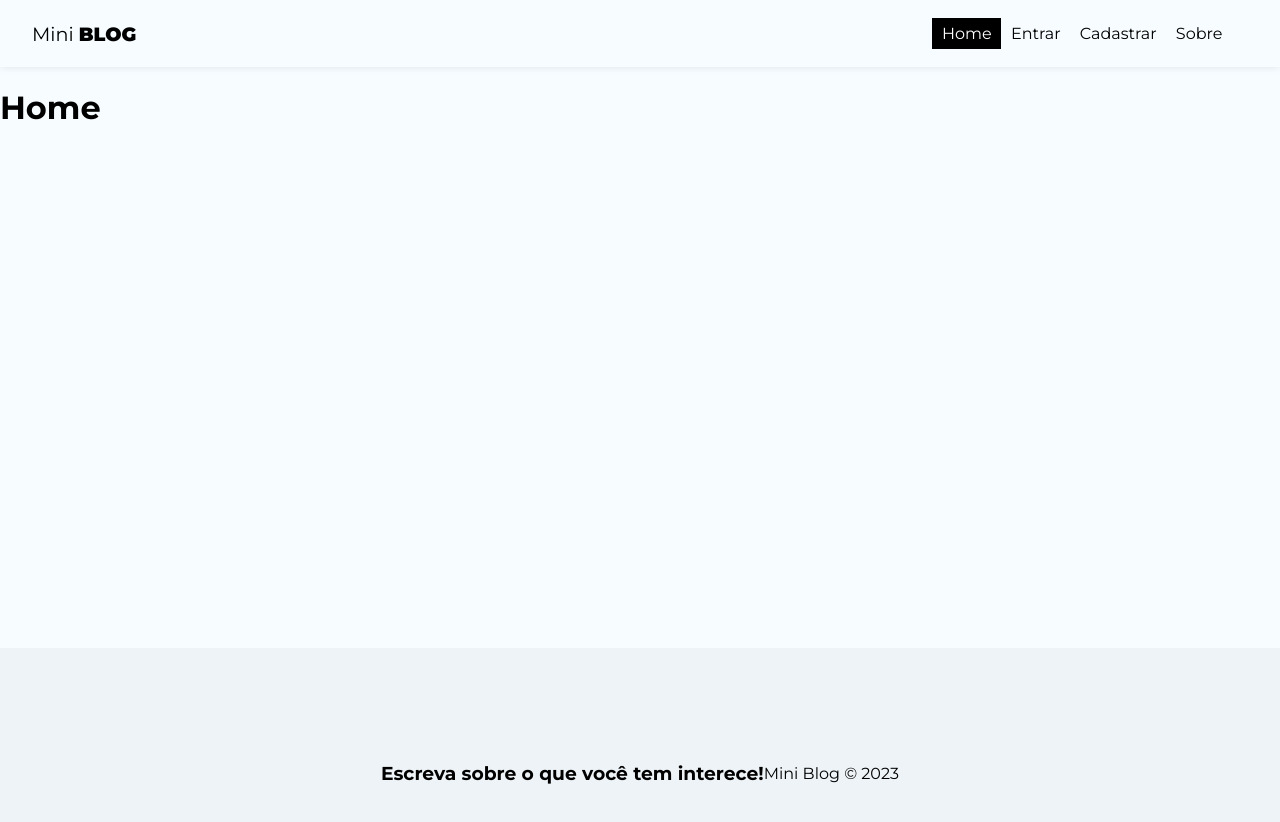
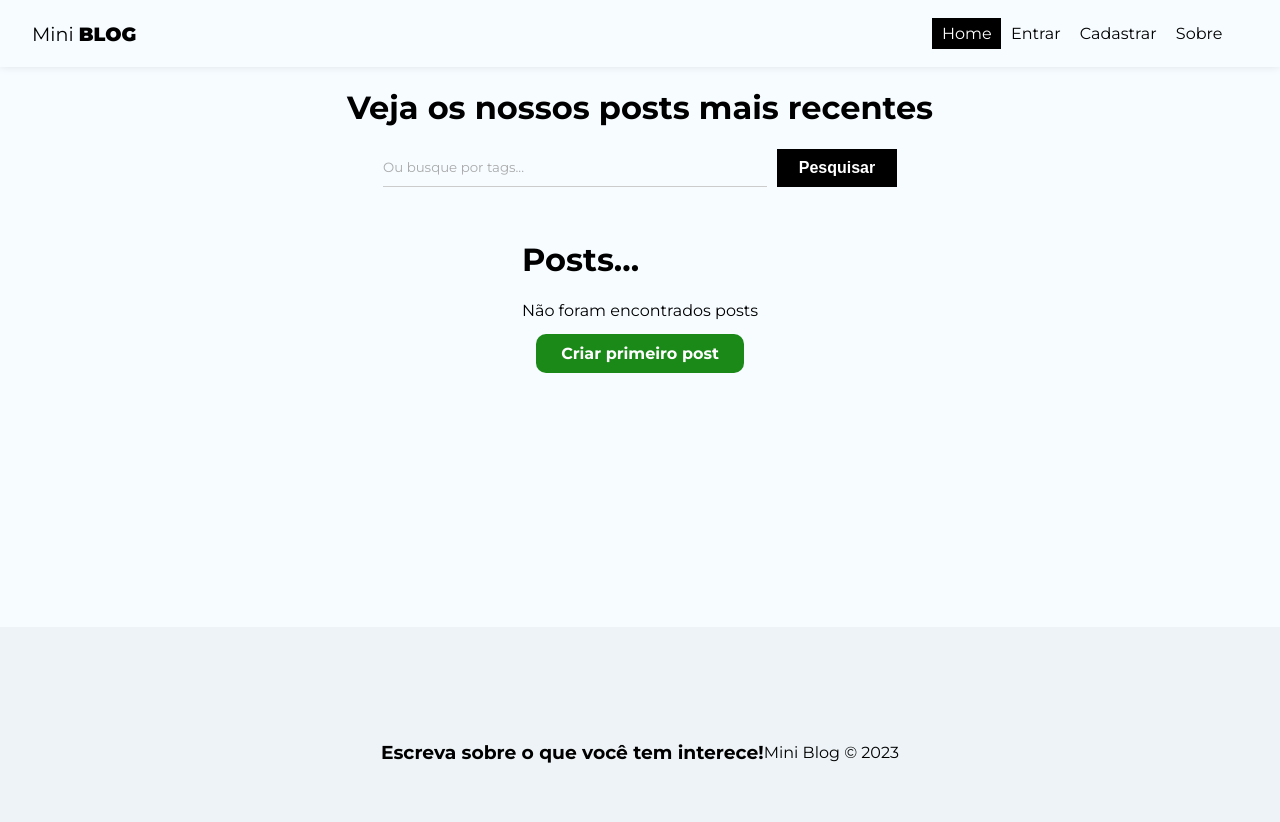
Before and after one commit to PettersonWilliam/MiniBlog-React, a React (Create React App) app in the folder miniblog/: page / in a window 1280 px wide. Shown: the top 822 px of the page. Built offline with nearby package versions, Linux system fonts and the light colour scheme; no server answers.

Commit message:
ft(mini-blog): directing to home page from a new post

```diff
--- a/miniblog/src/pages/Home/Home.js
+++ b/miniblog/src/pages/Home/Home.js
@@ -1,11 +1,40 @@
-// import styles from './Home/Home.module.css';
+//CSS
+import styles from './Home.module.css';
+
+//hooks
+import { useNavigate, Link } from 'react-router-dom';
+import { useState } from 'react';
+
+// components
 
 import React from 'react'
 
 const Home = () => {
+    const [query, setQuery] = useState("");
+    const [posts] = useState([]);
+
+    const handleSubmit = e => {
+        e.preventDefault()
+    };
+
   return (
-    <div>
-        <h1>Home</h1>
+    <div className={styles.home}>
+        <h1>Veja os nossos posts mais recentes</h1>
+        <form onSubmit={handleSubmit} className={styles.search_form}>
+            <input type="text" placeholder='Ou busque por tags...' onChange={(e) => setQuery(e.target.value)} />
+            <button className='btn btn-dark'>Pesquisar</button>
+        </form>
+        <div>
+            <h1>Posts...</h1>
+            {posts && posts.length === 0 && (
+                <div className={styles.noposts}>
+                    <p>Não foram encontrados posts</p>
+                    <Link to="/posts/create" className='btn'>
+                        Criar primeiro post
+                    </Link>
+                </div>
+            )}
+        </div>
     </div>
   )
 }
--- a/miniblog/src/pages/Home/Home.module.css
+++ b/miniblog/src/pages/Home/Home.module.css
@@ -0,0 +1,31 @@
+.home {
+    display: flex;
+    flex-direction: column;
+    align-items: center;
+    justify-content: center;
+}
+
+.search_form {
+    max-width: 100%;
+    width: 60%;
+    display: flex;
+    justify-content: center;
+    margin-bottom: 2em;
+}
+
+.search_form input {
+    margin-right: 10px;
+    width: 50%;
+}
+
+.noposts {
+    text-align: center;
+}
+
+.noposts p {
+    margin-bottom: 1.5em;
+}
+
+.noposts a {
+    padding: 10px 25px;
+}
```
Also changed, not shown: miniblog/src/hooks/useFetchDocuments.js (added, +63 -0 lines).
